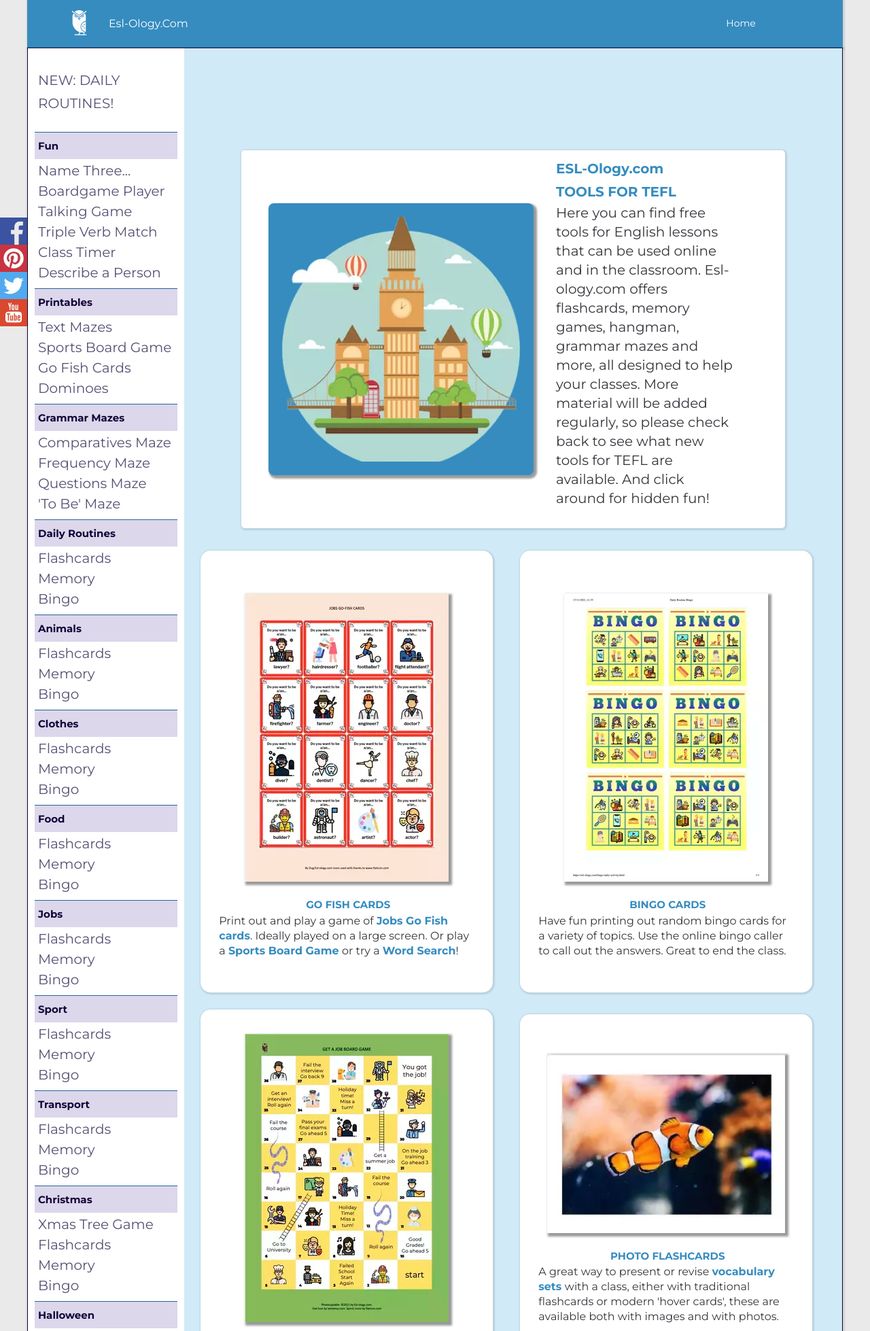
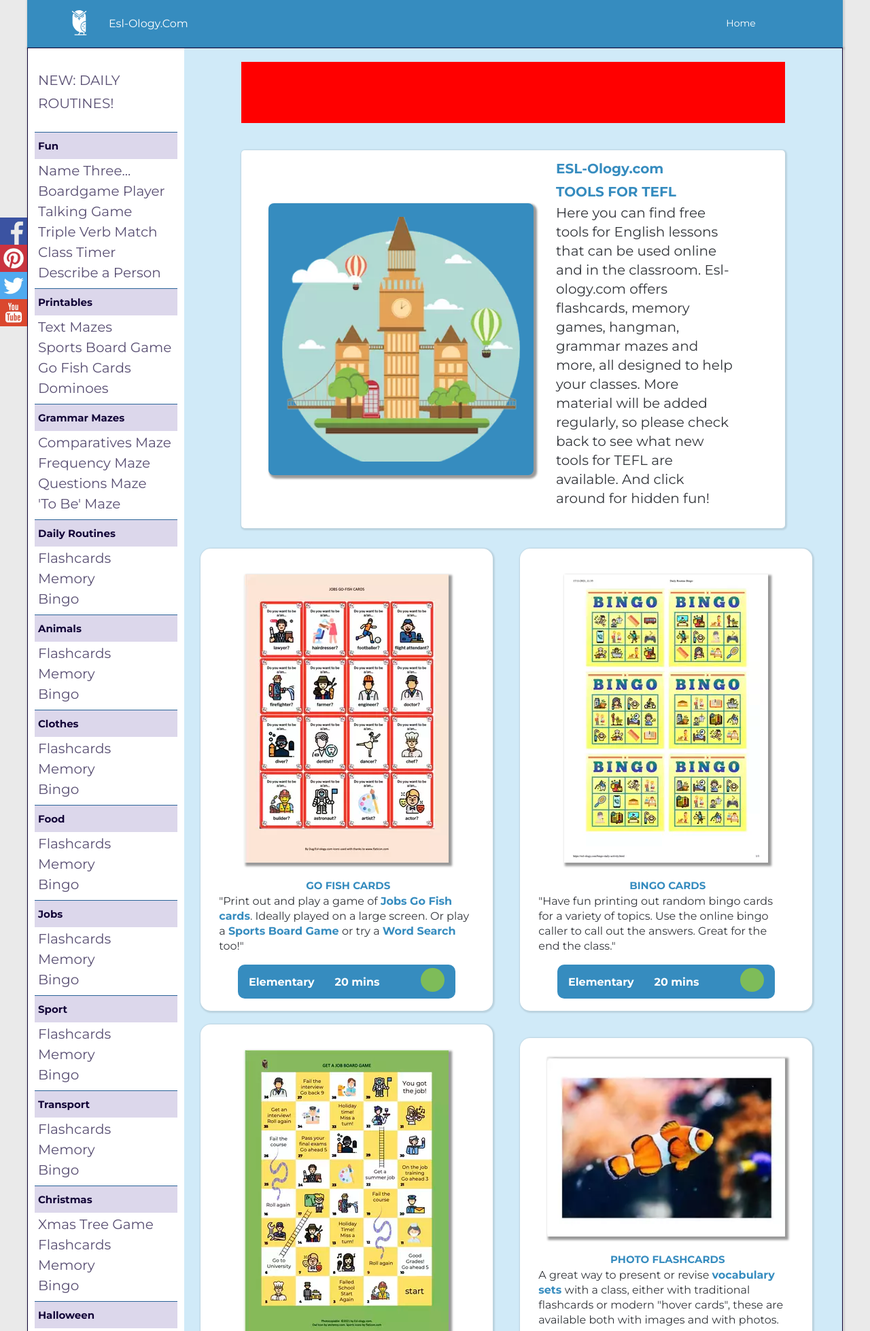
Before and after one commit to Dugsteer/Homepage-UPDATE, a PHP site: page / in a window 1280 px wide. Shown: the top 1958 px of the page at 68% size. Run offline with PHP 8.4, Linux system fonts and the light colour scheme.

Commit message:
Up to Contents Boxes

```diff
--- /dev/null
+++ b/content-box-short.php
@@ -0,0 +1,28 @@
+<!DOCTYPE html>
+<html lang="en">
+<head>
+    <meta charset="UTF-8">
+    <meta http-equiv="X-UA-Compatible" content="IE=edge">
+    <meta name="viewport" content="width=device-width, initial-scale=1.0">
+    <title>Content</title>
+</head>
+<body>
+    <div class="content-short">
+  <figure class="content-short__img">
+<img src="img/<?php echo $imgsrc ?>"alt="<?php echo $title?>">
+  </figure>
+  <div class="content-short__text">
+    <h2 class= "content-title"><?php echo $title?></h2>
+    <p"><?php echo $text ?></p>
+  </div>
+   <div class="content__info">
+      <h6 class="content__info-text"><?php echo $level ?></h6>
+      <h6 class="content__info-time"><?php echo $time ?></h6>
+      <a href="<?php echo $href?>"><svg class="content__info-icon">
+            <use xlink:href="sprite.svg#<?php echo $icon ?>"></use>
+          </svg>
+  </a>
+    </div>
+</div>
+</body>
+</html>
--- /dev/null
+++ b/content-box-tall.php
@@ -0,0 +1,29 @@
+<!DOCTYPE html>
+<html lang="en">
+<head>
+    <meta charset="UTF-8">
+    <meta http-equiv="X-UA-Compatible" content="IE=edge">
+    <meta name="viewport" content="width=device-width, initial-scale=1.0">
+    <title>ContentLong</title>
+</head>
+<body>
+     <div class="content-long">
+  <figure class="content-long__img">
+    <img src="./img/<?php echo $imgsrc?>" alt="<?php echo $title?>"/>
+
+    </figure>
+    <div class="content-long__text">
+      <h2 class="content-title"><?php echo $title?></h2>
+      <p><?php echo $text ?></p>
+    </div>
+    <div class="content__info">
+      <h6 class="content__info-text"><?php echo $level ?></h6>
+      <h6 class="content__info-time"><?php echo $time ?></h6>
+      <a href="<?php echo $href?>"><svg class="content__info-icon">
+            <use xlink:href="sprite.svg#<?php echo $icon ?>"></use>
+          </svg>
+  </a>
+    </div>
+  </div>
+</body>
+</html>
--- a/css/styles.css
+++ b/css/styles.css
@@ -73,7 +73,8 @@ h4 {
   align-items: center;
   justify-content: center;
   margin: auto;
-  margin-top: 2rem; }
+  margin-top: 2rem;
+  background-color: red; }
   @media only screen and (max-width: 37.5em) {
     .sense {
       width: 90%;
@@ -87,7 +88,8 @@ h4 {
   justify-content: center;
   margin: auto;
   margin-top: 2rem;
-  margin-bottom: 2rem; }
+  margin-bottom: 2rem;
+  background-color: red; }
   @media only screen and (max-width: 37.5em) {
     .sense1 {
       width: 90%;
@@ -682,21 +685,22 @@ h4 {
   display: grid;
   grid-row: 3/4;
   grid-column: 2/3;
-  align-content: center;
   justify-content: center;
   grid-template-columns: 450px 450px;
   grid-column-gap: 20px;
   grid-row-gap: 20px;
-  grid-auto-rows: 115px;
+  grid-auto-rows: 120px;
+  grid-auto-flow: dense;
   align-items: center; }
   @media only screen and (max-width: 75em) {
     .content {
       grid-template-columns: auto;
-      grid-auto-rows: 105px; } }
+      grid-auto-rows: 125px; } }
   @media only screen and (max-width: 62.5em) {
     .content {
       width: 100%;
-      grid-auto-rows: 90px; } }
+      grid-auto-rows: 105px;
+      grid-auto-flow: dense; } }
   @media only screen and (max-width: 50em) {
     .content {
       display: flex;
@@ -708,7 +712,9 @@ h4 {
 .content-6,
 .content-7,
 .content-8,
-.content-9 {
+.content-9,
+.content-long,
+.content-short {
   display: flex;
   grid-row: span 5;
   flex-direction: column;
@@ -720,7 +726,7 @@ h4 {
   border-radius: 15px;
   background-color: #fff;
   width: 430px;
-  height: 650px;
+  height: 680px;
   margin-bottom: 2rem; }
   @media only screen and (max-width: 75em) {
     .content-4,
@@ -755,14 +767,18 @@ h4 {
   .content-6:hover,
   .content-7:hover,
   .content-8:hover,
-  .content-9:hover {
+  .content-9:hover,
+  .content-long:hover,
+  .content-short:hover {
     box-shadow: 2px 2px 5px 4px rgba(0, 0, 0, 0.4); }
   .content-4__text,
   .content-5__text,
   .content-6__text,
   .content-7__text,
   .content-8__text,
-  .content-9__text {
+  .content-9__text,
+  .content-long__text,
+  .content-short__text {
     width: 380px;
     margin: 1.6rem;
     margin-left: 5%; }
@@ -780,14 +798,18 @@ h4 {
       .content-6__text,
       .content-7__text,
       .content-8__text,
-      .content-9__text {
+      .content-9__text,
+      .content-long__text,
+      .content-short__text {
         width: 280px; } }
     .content-4__text p,
     .content-5__text p,
     .content-6__text p,
     .content-7__text p,
     .content-8__text p,
-    .content-9__text p {
+    .content-9__text p,
+    .content-long__text p,
+    .content-short__text p {
       line-height: 2.2rem;
       padding-right: 1rem; }
     .content-4__text h2,
@@ -795,7 +817,9 @@ h4 {
     .content-6__text h2,
     .content-7__text h2,
     .content-8__text h2,
-    .content-9__text h2 {
+    .content-9__text h2,
+    .content-long__text h2,
+    .content-short__text h2 {
       text-align: center;
       text-transform: uppercase;
       color: #368cbf; }
@@ -804,7 +828,9 @@ h4 {
   .content-6 img,
   .content-7 img,
   .content-8 img,
-  .content-9 img {
+  .content-9 img,
+  .content-long img,
+  .content-short img {
     width: 350px;
     height: auto;
     margin-top: 3rem;
@@ -838,40 +870,44 @@ h4 {
   .content-6 a,
   .content-7 a,
   .content-8 a,
-  .content-9 a {
+  .content-9 a,
+  .content-long a,
+  .content-short a {
     color: #368cbf;
     text-decoration: none;
     font-weight: bolder; }
 
 .content-7,
 .content-8,
-.content-9 {
+.content-9,
+.content-short {
   grid-row: span 4;
   height: 500px; }
   @media only screen and (max-width: 62.5em) {
     .content-7,
     .content-8,
-    .content-9 {
+    .content-9,
+    .content-short {
       width: 380px;
       height: auto; } }
 
 .content-4 img,
 .content-6 img,
-.content-5 img {
+.content-5 img,
+.content-long img {
   width: 300px; }
   @media only screen and (max-width: 62.5em) {
     .content-4 img,
     .content-6 img,
-    .content-5 img {
+    .content-5 img,
+    .content-long img {
       width: 280px; } }
 
 .content-6 {
-  grid-row: 1/6;
-  grid-column: 1/2; }
+  grid-row: 1/6; }
 
 .content-4 {
-  grid-row: 1/6;
-  grid-column: 2/3; }
+  grid-row: 1/6; }
 
 .content__info {
   color: #fff;
@@ -885,10 +921,10 @@ h4 {
   border-radius: 10px;
   background-color: #368cbf; }
   .content__info-text {
-    font-size: 1.4rem;
+    font-size: 1.6rem;
     width: 40%; }
   .content__info-time {
-    font-size: 1.4rem;
+    font-size: 1.6rem;
     width: 40%; }
   .content__info-icon {
     border-radius: 1000%;
--- a/index.php
+++ b/index.php
@@ -60,7 +60,6 @@
       </div>
 
 
-
       <div class="nav-bar" id="navbar">
         <a href="index.html" class="nav-bar__logo">
           <svg class="icon-header nav-bar__logo-img">
@@ -88,7 +87,6 @@
        <?php include "./sidebar.html" ?>
     </div>
 
-
     <div class="sense">
       </style>
       <script async src="https://pagead2.googlesyndication.com/pagead/js/adsbygoogle.js?client=ca-pub-6192312197226967" crossorigin="anonymous"></script>
@@ -102,179 +100,81 @@
       </script>
     </div>
 
-
-
-
-
-
     <div class="introduction">
-          <!-- <div class="imagediv" id="imageCard"> -->
-            <!-- <h2>2021</h2> -->
-            <!-- <div class="loaderBar" id="loaderBar"></div> -->
-            <!-- <p id="imageText">loading...</p> -->
-            <!-- <img src="img/londonbus.webp" alt="London Bus"> -->
-            <!-- <div class="countdown">
-                <h3 id="countdown">10</h3>
-                <p></p>days to go!</p></div> -->
-          <!-- </div> -->
         <div class="introduction__img" id="ghostly">
             <img src="img/london.webp" alt="London, a Great Place to Practise English" title="London, where you can put the Tools for TEFL to good use!">
         </div>
         <div class="introduction__text">
-            <h1>ESL-Ology.com <br> TOOLS FOR TEFL
-            </h1>
+            <h1>ESL-Ology.com <br> TOOLS FOR TEFL</h1>
             <p>
               Here you can find free tools for English lessons that can be used online and in the classroom. Esl-ology.com offers flashcards, memory games, hangman, grammar mazes and  more, all designed to help your classes. More material will be added regularly, so please check back to see what new tools for TEFL are available. And click around for hidden fun!
-          </p>
-
-  </div>
-
-  </div>
-
-
-
-
-
-
-  <div class="content">
-
-
-  <div class="content-6">
-    <figure class="content-6__img">
-      <a href="text-maze"><img
-        src="./img/JobsGoFish.webp"
-
-        alt="A picture of a Go Fish card game"
-        title="English jobs vocabulary cards"
-        class="content__img"
-      /></a>
-
-    </figure>
-
-    <div class="content-6__text">
-      <h2 class= "content-title">GO FISH CARDS</h2>
-      <p class="content-1__text">
-        Print out and play a game of <a href="text-maze">Jobs Go Fish cards</a>.
-        Ideally played on a large screen. Or play a <a href="boardgame-player.html">Sports Board Game</a> or try a <a href="text-maze">Word Search</a>!
             </p>
         </div>
     </div>
 
-  <div class="content-4">
-    <figure class="content-4__img">
-      <a href="bingo-daily-activity.html"><img
-        src="./img/DailyRoutineBingo.webp"
-        alt="A picture of bingo cards "
-        title="Practise English Vehicles Vocabulary with a Text Maze"
-        class="content__img"
-      /></a>
-    </figure>
+    <div class="content">
 
- <div class="content-6__text">
-      <h2 class= "content-title">Bingo Cards</h2>
-      <p class="content-1__text">
-  Have fun printing out random bingo cards for a variety of topics. Use the online bingo caller to call out the answers. Great to end the class.      </p>
-    </div>
-  </div>
+      <?php
+      $title= "Go Fish Cards";
+      $imgsrc = "JobsGoFish.webp";
+      $href = "text-maze.php";
+      $text = '<p>"Print out and play a game of <a href="text-maze.html">Jobs Go Fish cards</a>. Ideally played on a large screen. Or play a <a href="boardgame-player.html">Sports Board Game</a> or try a <a href="text-maze.html">Word Search</a> too!"</p>';
+      $level="Elementary";
+      $time="20 mins";
+      $icon="download";
+      include "./content-box-tall.php";
+      ?>
 
+      <?php
+      $title= "Bingo Cards";
+      $imgsrc = "DailyRoutineBingo.webp";
+      $href = "bingo-daily-activity.php";
+      $text = '<p>"Have fun printing out random bingo cards for a variety of topics. Use the online bingo caller to call out the answers. Great for the end the class."</p>';
+      $level="Elementary";
+      $time="20 mins";
+      $icon="download";
+      include "./content-box-tall.php";
+      ?>
 
+        <?php
+      $title= "Play Any Boardgame";
+      $imgsrc = "JobBoardGame.webp";
+      $href = "text-maze.php";
+      $text="There are three different sets of cards in each of our matching card games. Turn up two cards and if a picture matches a word, you win them. How fast can you clear the board?";  $level="Elementary";
+      $time="10 mins";
+      $icon="online";
+      include "./content-box-tall.php" ?>
 
+      <?php
+      $title= "Photo Flashcards";
+      $imgsrc = "AnimalFlash.webp";
+      $href = "bingo-daily-activity.php";
+      $text='<p>A great way to present or revise <a href="flashcard-animals.html">vocabulary sets </a>with a class, either with traditional flashcards or modern "hover cards", these are available both with images and with photos.</p>';
+      $time="15 mins";
+      $icon="online";
+      include "./content-box-short.php" ?>
 
+      <?php
+      $title= "Grammar Mazes";
+      $imgsrc = "GrammarMaze.webp";
+      $href = "to-be-maze.html";
+      $text = '<p>All of the <a href="questions-maze.html">grammar mazes </a>help student awareness of grammar mistakes. The aim is to have a clean run all the way through!"</p>';
+      $level="Beginner";
+      $time="15 mins";
+      $icon="online";
+      include "./content-box-short.php";
+      ?>
 
- <div class="content-5">
-  <figure class="content-5__img">
-    <a href="boardgame-player.html"><img src="./img/JobBoardGame.webp" alt="Play any boardgame online" title="Practise English Grammar with Great Online Boardgames" class="content__img"/>
-    </a>
-    </figure>
-    <div class="content-5__text">
-      <h2 class="content-title">Play Any Boardgame</h2>
-      <p class="content-1__text">
-        Load any ESL teaching boardgame into a window so that students can play online or onscreen. With draggable pieces and die.
-      </p>
-    </div>
-    <div class="content__info">
-      <h6 class="content__info-text">Elementary</h6>
-      <h6 class="content__info-time">10mins</h6>
-      <svg class="content__info-icon">
-            <use xlink:href="sprite.svg#downarrow"></use>
-          </svg>
-
-    </div>
-  </div>
-
-
-
-  <div class="content-7">
-  <figure class="content-7__img">
-   <a href="flashcard-animals.html"> <img
-    src="img/AnimalFlash.webp"
-      alt="An English Vocabulary Flashcard featuring a Clownfish"
-      title="Flashcards are a Great Tool for TEFL for Learning Vocabulary"
-      class="content__img"
-    /></a>
-  </figure>
-
-  <div class="content-6__text">
-    <h2 class= "content-title">Photo Flashcards</h2>
-    <p class="content-1__text">
-      A great way to present or revise <a href="flashcard-animals.html">vocabulary sets </a>with a class, either with traditional flashcards or modern 'hover cards', these are available both with images and with photos.
-    </p>
-  </div>
-  </div>
-
-
-  <div class="sense1">
-</style>
-<script async src="https://pagead2.googlesyndication.com/pagead/js/adsbygoogle.js?client=ca-pub-6192312197226967" crossorigin="anonymous"></script>
-<!-- mainpage_top -->
-<ins class="adsbygoogle mainpage_top"
-     style="display:inline-block"
-     data-ad-client="ca-pub-6192312197226967"
-     data-ad-slot="3393588944"></ins>
-<script>
-(adsbygoogle = window.adsbygoogle || []).push({});
-</script>
-</div>
-
-<div class="content-8">
-  <figure class="content-8__img">
-    <a href="to-be-maze.html"> <img
-      src="/img/GrammarMaze.webp"
-      alt="A Classic ESL-ology Grammar Maze"
-      title="Grammar Mazes Help to Make English Learning Stick!"
-      class="content__img"
-    /></a>
-    </figure>
-
-    <div class="content-8__text">
-     <h2 class= "content-title">Grammar Mazes</h2>
-      <p class="content-1__text">
-        All of the <a href="questions-maze.html">grammar mazes </a>help student awareness of grammar mistakes. The aim is to have a clean run all the way through!
-      </p>
-    </div>
-</div>
-
-<div class="content-9">
-  <figure class="content-9__img">
-<a href="matching-sports.html"><img src="img/SportMemory.webp" alt="An English Vocabulary Food Matching Game" title="Tools for TEFL - Matching Games Help Reinforce English Learning"></a>
-  </figure>
-  <div class="content-8__text">
-    <h2 class= "content-title">Card Matching Games</h2>
-    <p class="content-1__text">
-      There are three different sets of cards in each of our matching card games. Turn up two cards and if a picture matches a word, you win them. How fast can you clear the board?
-    </p>
-  </div>
-    <div class="content__info">
-        <h6 class="content__info-text">Elementary</h6>
-        <h6 class="content__info-time">10mins</h6>
-        <svg class="content__info-icon">
-              <use xlink:href="sprite.svg#laptop"></use>
-            </svg>
-      </div>
-</div>
-
-
-
+      <?php
+      $title= "Memory Games";
+      $imgsrc = "SportMemory.webp";
+      $href = "matching-sports.html";
+      $text = '<p>There are three different sets of cards in each of our matching card games. Turn up two cards and if a picture matches a word, you win them. How fast can you clear the board?</p>';
+      $level="Elementary";
+      $time="20mins";
+      $icon="online";
+      include "./content-box-short.php";
+      ?>
 
     </div>
 
@@ -319,7 +219,7 @@
 
     <footer class="footer">
       <div class="footer__copyright" id="footer">
-        <p>© 2021 Copyright Esl-ology.com & copyright owners.</p>
+        <p>©<?php echo date("Y"); ?> Copyright Esl-ology.com & copyright owners.</p>
         <p>Image credits <a href="homepage-credits.html" style="color: white; text-decoration: none;">here</a>. Thanks,guys!</p>
   </div>
     </footer>
--- a/sass/components/_ads.scss
+++ b/sass/components/_ads.scss
@@ -6,7 +6,7 @@
   justify-content: center;
   margin: auto;
   margin-top: 2rem;
-
+background-color: red;
 
     @media only screen and (max-width: 37.5em) {
       width: 90%;
@@ -23,6 +23,7 @@
   margin: auto;
   margin-top: 2rem;
   margin-bottom: 2rem;
+  background-color: red;
     @media only screen and (max-width: 37.5em) {
       width: 90%;
     grid-row: 1/2;
@@ -61,7 +62,7 @@
   margin-bottom: 2rem;
     width:320px;
     height: auto;
-
+background-color: red;
 
   @media only screen and (max-width: 37.5em) {
     width: 90%;
--- a/sass/layout/_content.scss
+++ b/sass/layout/_content.scss
@@ -2,19 +2,20 @@
   display: grid;
   grid-row: 3/4;
   grid-column: 2/3;
-  align-content: center;
+  // align-content: center;
   justify-content: center;
   // grid-template-rows: auto auto auto auto;
   grid-template-columns: 450px 450px;
   grid-column-gap: 20px;
   grid-row-gap: 20px;
-  grid-auto-rows: 115px;
-  // grid-auto-flow: row dense;
+  grid-auto-rows: 120px;
+// grid-template-rows: repeat(auto-fit, minmax(120px, 1fr));
+  grid-auto-flow: dense;
   align-items: center;
 
   @media only screen and (max-width: $bp-largest) {
-    grid-template-columns: auto;
-    grid-auto-rows: 105px;
+    grid-template-columns:  auto;
+    grid-auto-rows: 125px;
     // display: flex;
     // flex-direction: column;
     // align-items: center;
@@ -22,7 +23,8 @@
   }
   @media only screen and (max-width: $bp-large) {
     width: 100%;
-    grid-auto-rows: 90px;
+    grid-auto-rows: 105px;
+      grid-auto-flow: dense;
     // display: flex;
     // flex-direction: column;
     // align-items: center;
@@ -40,7 +42,10 @@
 .content-6,
 .content-7,
 .content-8,
-.content-9 {
+.content-9,
+.content-long,
+.content-short
+ {
   display: flex;
   grid-row: span 5;
   flex-direction: column;
@@ -53,7 +58,7 @@
   background-color: #fff;
   width: 430px;
   // height: 500px;
-  height: 650px;
+  height: 680px;
   margin-bottom: 2rem;
 
   @media only screen and (max-width: $bp-largest) {
@@ -131,7 +136,8 @@
 
 .content-7,
 .content-8,
-.content-9 {
+.content-9,
+.content-short {
   grid-row: span 4;
   height: 500px;
 
@@ -143,7 +149,8 @@
 
 .content-4 img,
 .content-6 img,
-.content-5 img {
+.content-5 img,
+.content-long img{
   width: 300px;
 
   @media only screen and (max-width: $bp-large) {
@@ -153,12 +160,12 @@
 
 .content-6 {
   grid-row: 1/6;
-  grid-column: 1/2;
+  // grid-column: 1/2;
 }
 
 .content-4 {
   grid-row: 1/6;
-  grid-column: 2/3;
+  // grid-column: 2/3;
 }
 
 .content {
@@ -174,11 +181,11 @@
     border-radius: 10px;
     background-color: $color-blue;
     &-text {
-      font-size: 1.4rem;
+      font-size: 1.6rem;
       width: 40%;
     }
     &-time {
-      font-size: 1.4rem;
+      font-size: 1.6rem;
       width: 40%;
     }
     &-icon {
```
Also changed, not shown: other parts of css/styles.css (+23 -8 lines), sprite.svg. Lines whose indentation alone changed are shown as unchanged.
